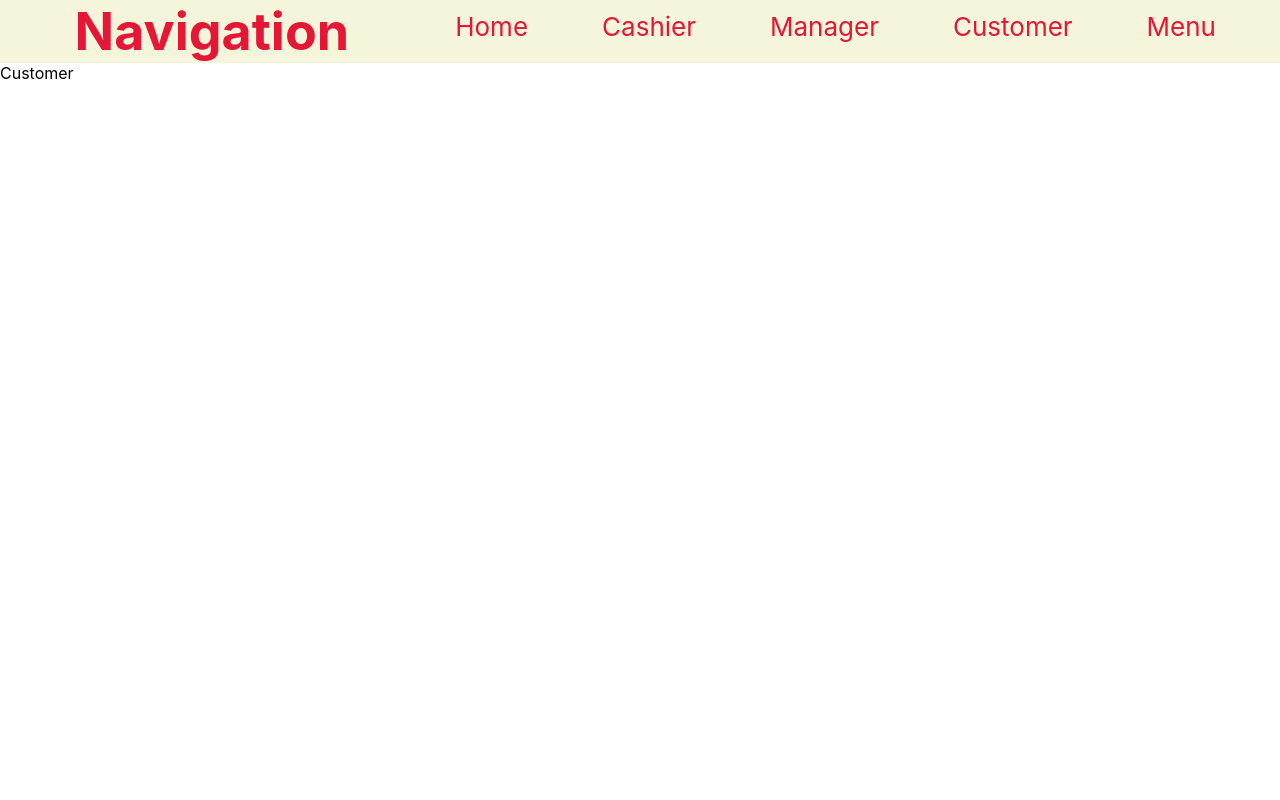
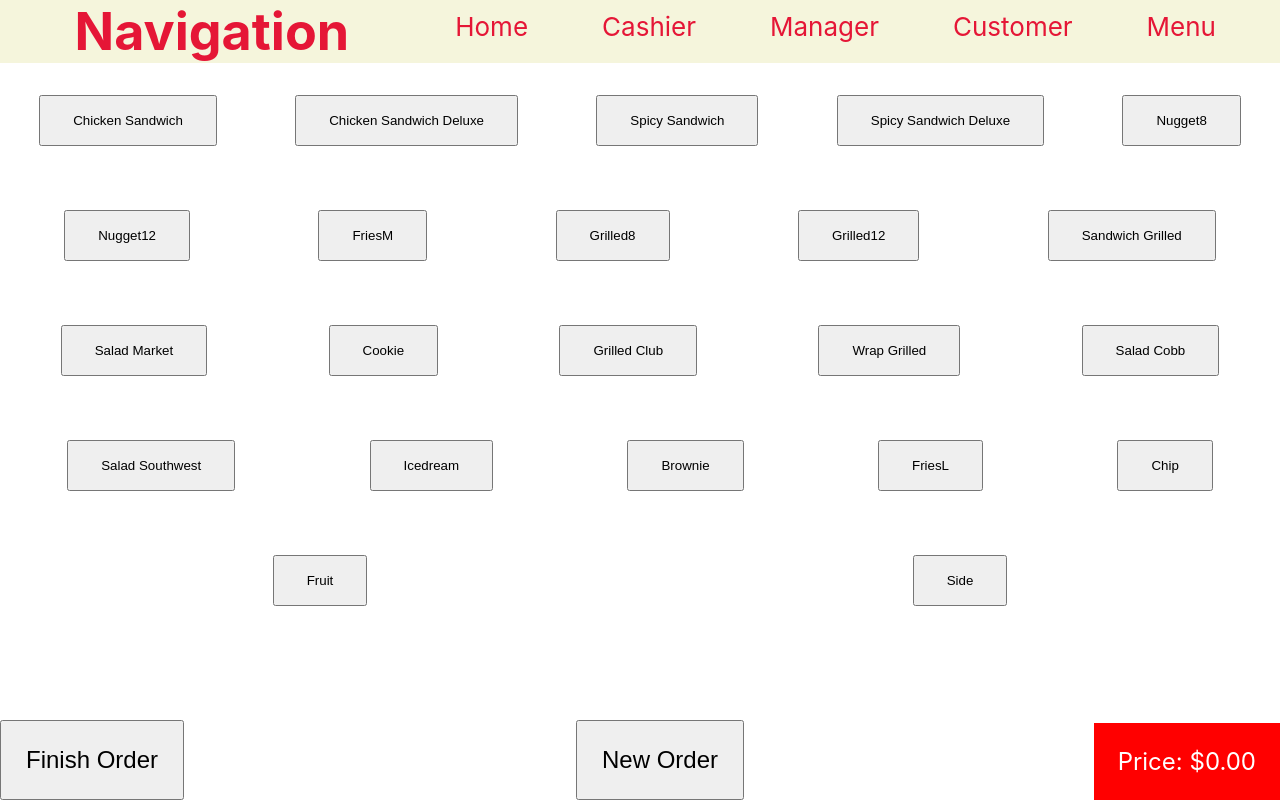
Before and after one commit to CSCE315-Spring23/Project3_Team_71, a React (Create React App) app in the folder client/: page /customer in a window 1280 px wide. Built offline with nearby package versions, Linux system fonts and the light colour scheme; no server answers.

Commit message:
added sides to menu board, working on customer view

```diff
--- a/client/src/css/menu.css
+++ b/client/src/css/menu.css
@@ -50,6 +50,16 @@
     border-color: black;
 }
 
+.sides {
+    display: flex;
+    flex-direction: row;
+    flex-wrap: wrap;
+    align-items: stretch;
+}
+.side {
+    padding-left: 20px;
+}
+
 
 
 img {
--- a/client/src/pages/customer/Customer.js
+++ b/client/src/pages/customer/Customer.js
@@ -2,7 +2,213 @@ import React, { useEffect, useState } from "react";
 
 
 export default function Customer() {
-  return (
-    <div>Customer</div>
-  )
+  const [menu, setMenu] = useState("");
+    const [totalCost, setTotalCost] = useState(0);
+    const [curItems, setCurItems] = useState({});
+
+    useEffect(() => {
+        const getMenu = async () => {
+            const res = await fetch("http://localhost:3001/menu");
+            const data = await res.json();
+
+            const newObj = {};
+            for (const key in data) {
+                const { menu_item_id, menu_item_price } = data[key];
+                newObj[menu_item_id] = menu_item_price;
+            }
+
+            setMenu(newObj);
+        };
+        getMenu();
+    }, []);
+
+    useEffect(() => {
+        console.log(curItems);
+
+    }, [curItems]);
+
+    const handleNewOrder = () => {
+        setCurItems({});
+        setTotalCost(0);
+    }
+
+    const handleComplete = async () => {
+
+        const result = await fetch(`http://localhost:3001/addOrderItems/${totalCost}/${true}`);
+        console.log(result);
+
+        const lastID = await fetch("http://localhost:3001/lastOrderID");
+        const data = await lastID.json();
+        console.log(data[0].order_id);
+
+        for (const key in curItems) {
+            console.log(key, curItems[key]);
+            const result2 = await fetch(`http://localhost:3001/createOrder/${data[0].order_id}/${key}/${curItems[key]}`)
+            console.log(result2);
+        }
+
+        handleNewOrder();
+
+    }
+
+    const handleClick = (event) => {
+        const bID = event.target.id;
+        console.log(bID);
+
+        switch (bID) {
+            case "cs":
+                addItem(1);
+                break;
+            case "csd":
+                addItem(2);
+                break;
+            case "scs":
+                addItem(3);
+                break;
+            case "scsd":
+                addItem(4);
+                break;
+            case "n8":
+                addItem(6);
+                break;
+            case "n12":
+                addItem(7);
+                break;
+            case "wfm":
+                addItem(12);
+                break;
+            case "ng8":
+                addItem(16);
+                break;
+            case "ng12":
+                addItem(17);
+                break;
+            case "csg":
+                addItem(18);
+                break;
+            case "sm":
+                addItem(19);
+                break;
+            case "cookie":
+                addItem(24);
+                break;
+            case "csgc":
+                addItem(34);
+                break;
+            case "ccwg":
+                addItem(37);
+                break;
+            case "sc":
+                addItem(38);
+                break;
+            case "sss":
+                addItem(39);
+                break;
+            case "ic":
+                addItem(49);
+                break;
+            case "brown":
+                addItem(50);
+                break;
+            case "wfl":
+                addItem(52);
+                break;
+            case "wc":
+                addItem(53);
+                break;
+            case "fc":
+                addItem(54);
+                break;
+            case "side":
+                addItem(55);
+                break;
+            default:
+                console.log("ERROR w/ switching");
+        }
+    }
+
+    const addItem = (menuID) => {
+
+        console.log(menuID);
+        console.log(menuID in menu);
+        if (menuID in curItems) {
+            console.log("item in");
+
+            setCurItems(prev => ({
+                ...prev,
+                [menuID]: prev[menuID] + 1
+            }));
+
+
+
+            setTotalCost(prev => prev += parseFloat(menu[menuID]));
+        }
+        else {
+            console.log("new item");
+
+            setCurItems(prev => ({
+                ...prev,
+                [menuID]: 1
+            }));
+
+            setTotalCost(prev => prev += parseFloat(menu[menuID]));
+
+            }
+    }
+
+
+    return (
+        <div>
+            {/* <h1>{JSON.stringify(menu, null, 2)}</h1> */}
+
+            <div className="button-row">
+                <button id="cs" onClick={handleClick}>Chicken Sandwich</button>
+                <button id="csd" onClick={handleClick}>Chicken Sandwich Deluxe</button>
+                <button id="scs" onClick={handleClick}>Spicy Sandwich</button>
+                <button id="scsd" onClick={handleClick}>Spicy Sandwich Deluxe</button>
+                <button id="n8" onClick={handleClick}>Nugget8</button>
+            </div>
+
+            <div className="button-row">
+                <button id="n12" onClick={handleClick}>Nugget12</button>
+                <button id="wfm" onClick={handleClick}>FriesM</button>
+                <button id="ng8" onClick={handleClick}>Grilled8</button>
+                <button id="ng12" onClick={handleClick}>Grilled12</button>
+                <button id="csg" onClick={handleClick}>Sandwich Grilled</button>
+            </div>
+
+            <div className="button-row">
+                <button id="sm" onClick={handleClick}>Salad Market</button>
+                <button id="cookie" onClick={handleClick}>Cookie</button>
+                <button id="csgc" onClick={handleClick}>Grilled Club</button>
+                <button id="ccwg" onClick={handleClick}>Wrap Grilled</button>
+                <button id="sc" onClick={handleClick}>Salad Cobb</button>
+            </div>
+
+            <div className="button-row">
+                <button id="sss" onClick={handleClick}>Salad Southwest</button>
+                <button id="ic" onClick={handleClick}>Icedream</button>
+                <button id="brown" onClick={handleClick}>Brownie</button>
+                <button id="wfl" onClick={handleClick}>FriesL</button>
+                <button id="wc" onClick={handleClick}>Chip</button>
+            </div>
+
+            <div className="button-row">
+                <button id="fc" onClick={handleClick}>Fruit</button>
+                <button id="side" onClick={handleClick}>Side</button>
+            </div>
+
+            <button className="complete" onClick={handleComplete}>
+                Finish Order
+            </button>
+
+            <button className="new" onClick={handleNewOrder}>
+                New Order
+            </button>
+
+            <div className="price">
+                Price: ${totalCost.toFixed(2)}
+            </div>
+        </div>
+    );
 }
--- a/client/src/pages/menu/Menu.js
+++ b/client/src/pages/menu/Menu.js
@@ -188,7 +188,43 @@ export default function Menu() {
         </div>
 
     </div>
+    <h1>Sides</h1>
+    <h1>...</h1>
+    <div class="sides">
+
+        <br></br>
+        <div class = "side">
+            <img src="/resource/waffleFry.png"></img>
+            <h3>
+                Waffle Fries
+            </h3>
+            <h4>M: $2.29| L: $2.69</h4>
+        </div>
+        <div class = "side">
+            <img src="/resource/chips.png"></img>
+            <h3>
+                Chips
+            </h3>
+            <h4>$1.99</h4>
+        </div>
+        <div class = "side">
+            <img src="/resource/sideSalad.png"></img>
+            <h3>
+                Side Salad
+            </h3>
+            <h4>$3.79</h4>
+        </div>
+        <div class = "side">
+            <img src="/resource/Fruit-Cup.png"></img>
+            <h3>
+                Fruit Cup
+            </h3>
+            <h4>$3.79</h4>
+        </div>
+    </div>
+    <br></br><br></br>
     <div>
+
         <h1>
             Seasonal Items
         </h1>
```
